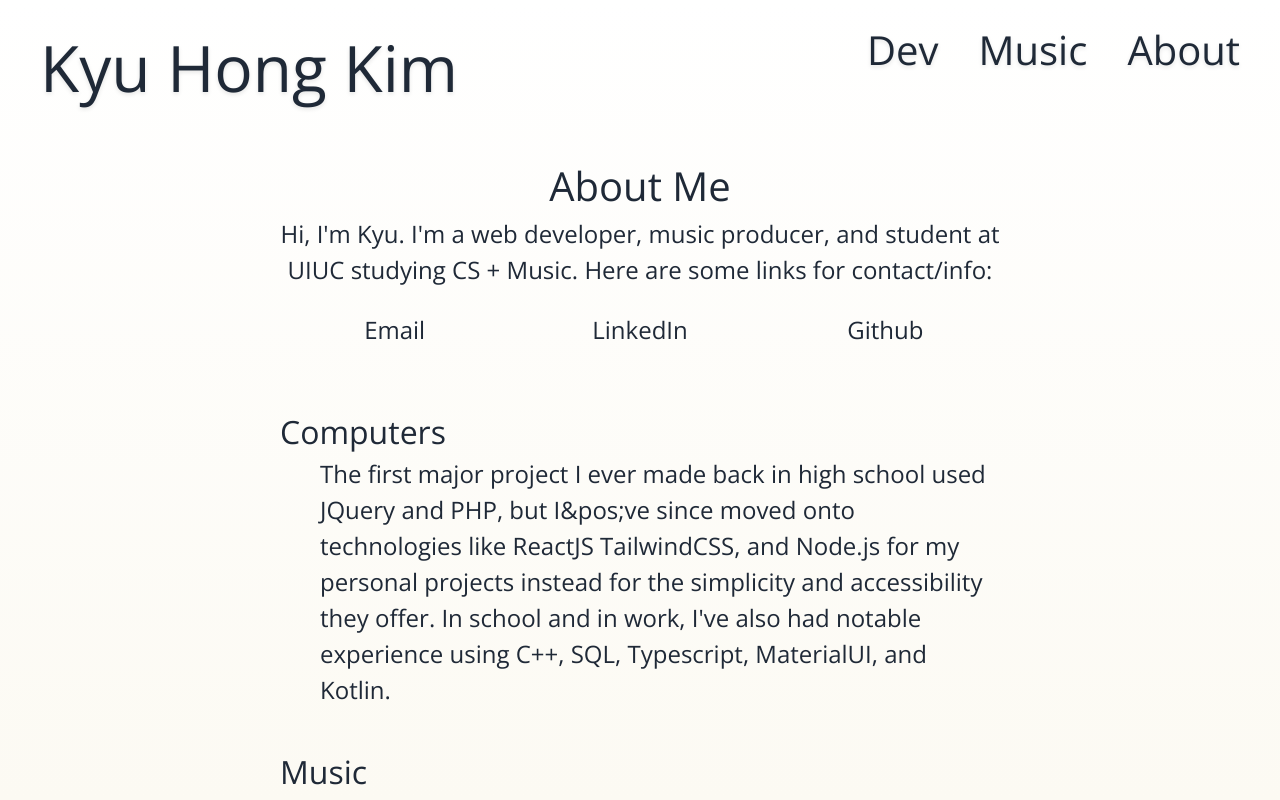
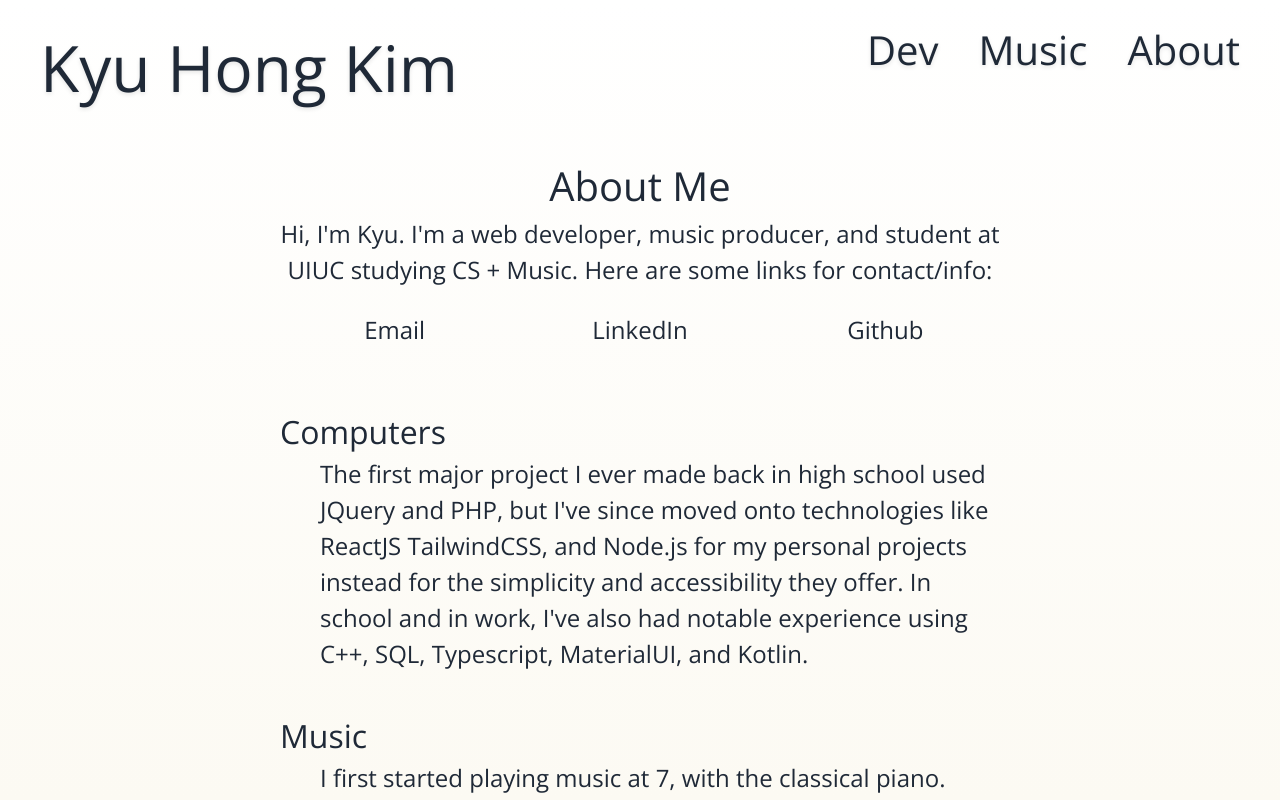
Before and after one commit to 03kkim/kyusite, a Next.js app: page /about in a window 1280 px wide. Shown: the top 800 px of the page. Built offline with nearby package versions, Linux system fonts and the light colour scheme.

Commit message:
Fix typo

```diff
--- a/pages/about.js
+++ b/pages/about.js
@@ -45,7 +45,7 @@ function About() {
         <div className="pt-10 text-[32px]">Computers</div>
         <p className="pl-10 pb-10 text-[24px]">
           The first major project I ever made back in high school used JQuery
-          and PHP, but I&pos;ve since moved onto technologies like ReactJS
+          and PHP, but I&apos;ve since moved onto technologies like ReactJS
           TailwindCSS, and Node.js for my personal projects instead for the
           simplicity and accessibility they offer. In school and in work,
           I&apos;ve also had notable experience using C++, SQL, Typescript,
```
